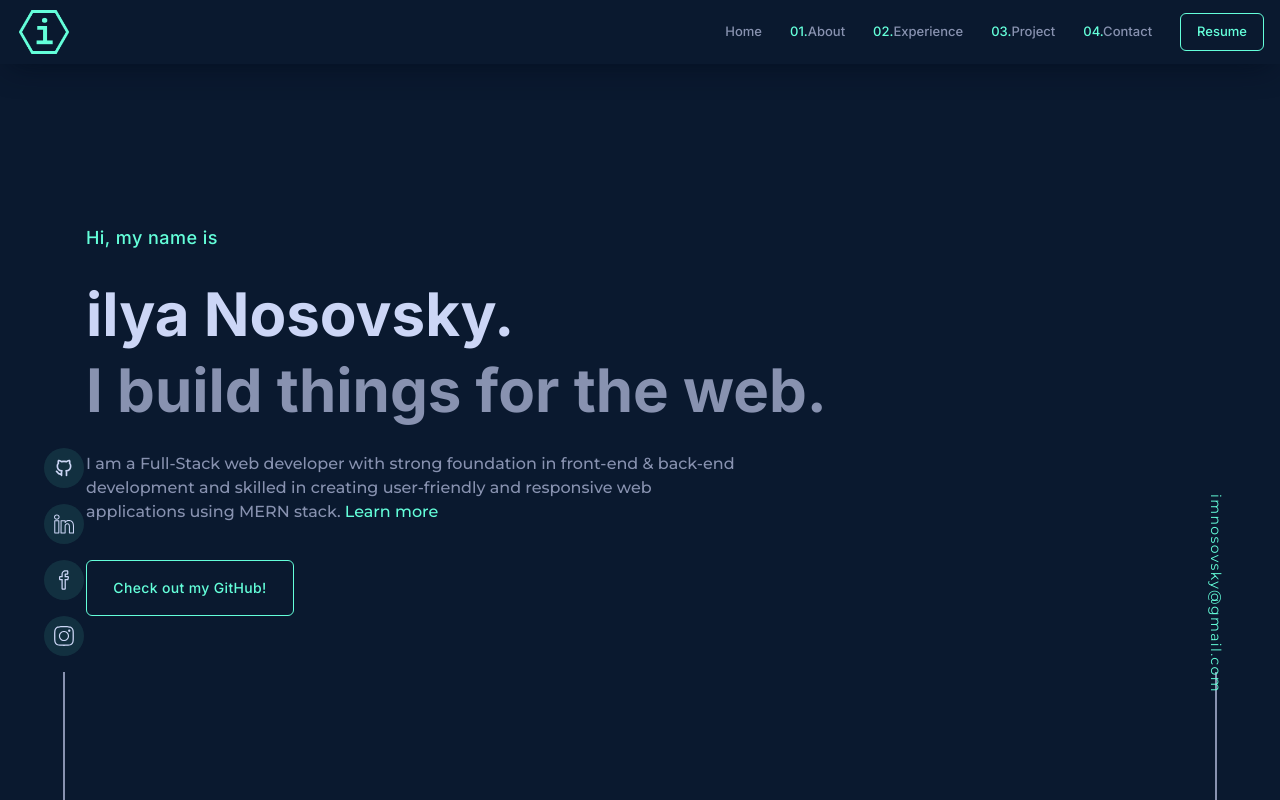
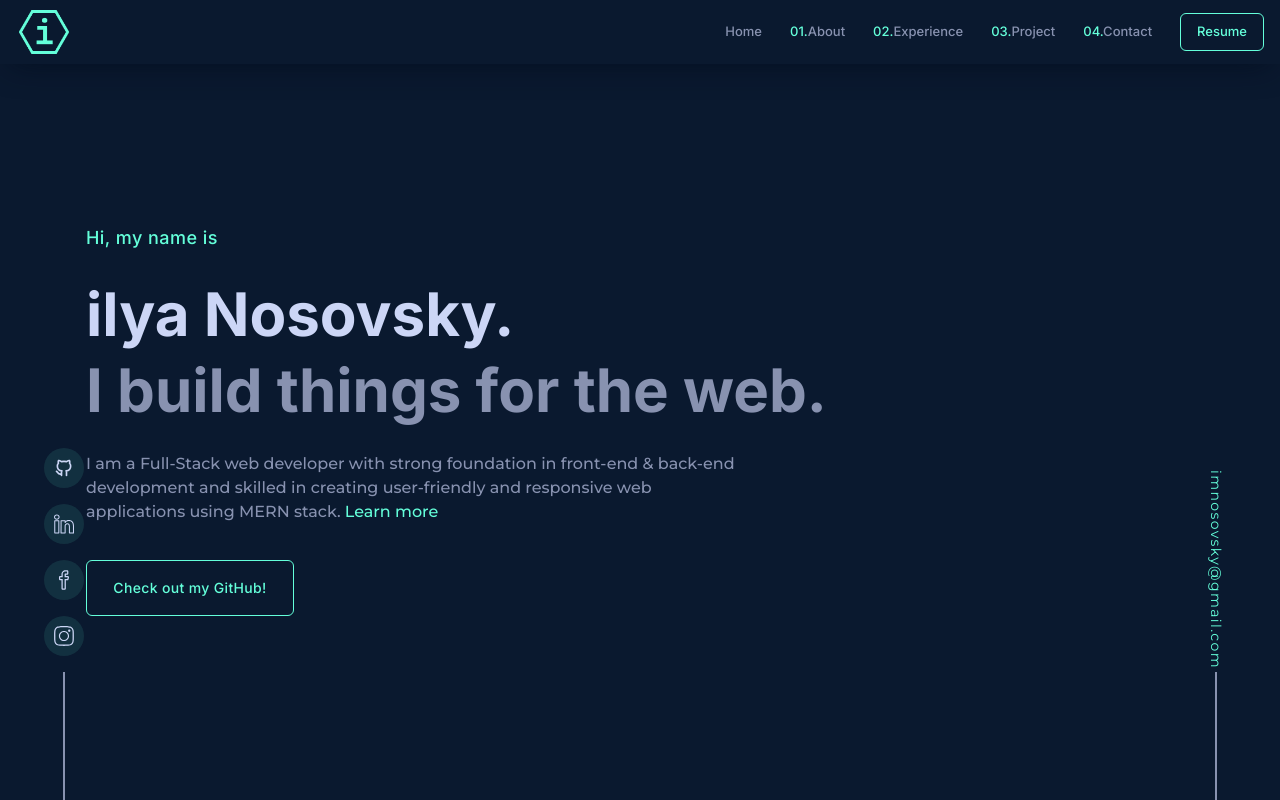
Before and after one commit to ilyanosovsky/Portfolio-next-imn, a Next.js app: page / in a window 1280 px wide. Built offline with nearby package versions, Linux system fonts and the light colour scheme.

Commit message:
updated right side line

```diff
--- a/components/RightSide.tsx
+++ b/components/RightSide.tsx
@@ -2,7 +2,7 @@ import React from "react";
 
 const RightSide = () => {
   return (
-    <div className="w-full h-full flex flex-col items-center justify-end gap-6 text-textLight">
+    <div className="w-full h-full flex flex-col items-center justify-end gap-12 text-textLight">
       <a href="mailto:imnosovsky@gmail.com">
         <p className="text-sm rotate-90 w-72 tracking-widest text-textGreen">
           imnosovsky@gmail.com
```
